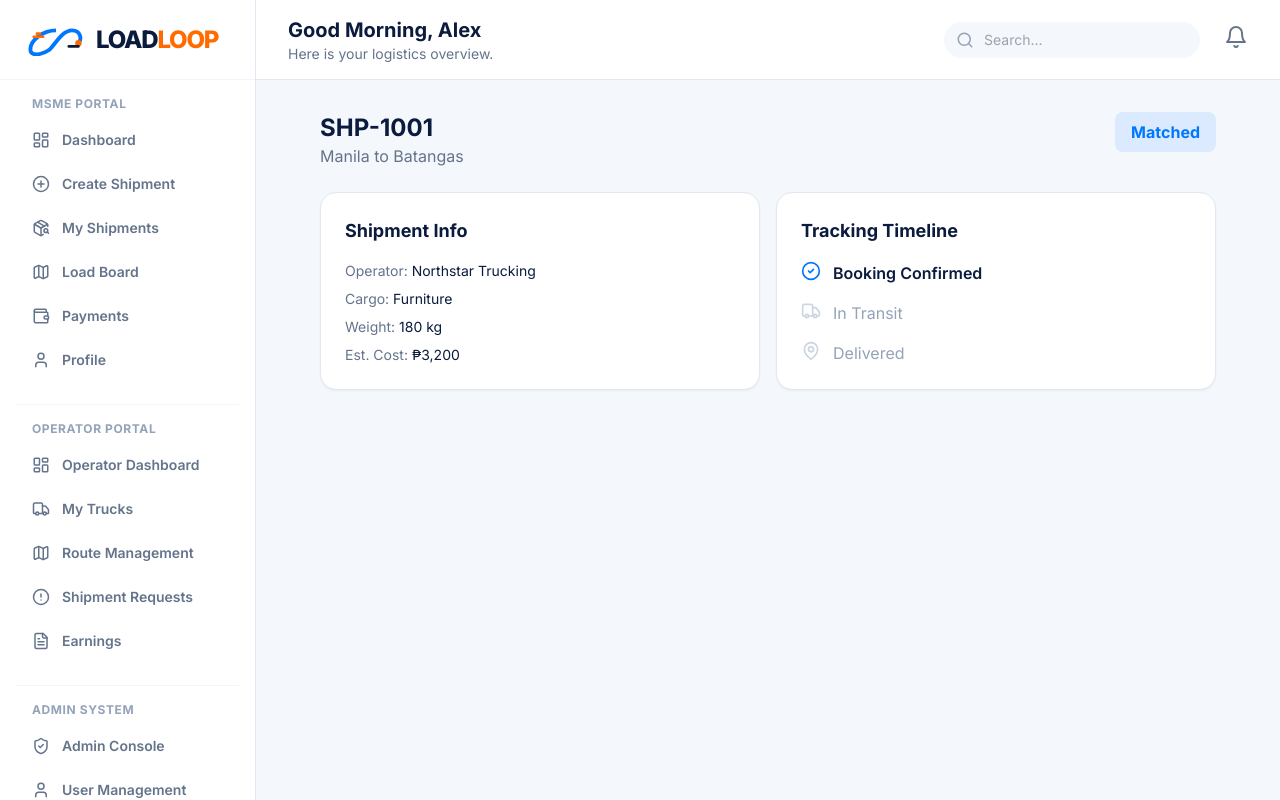
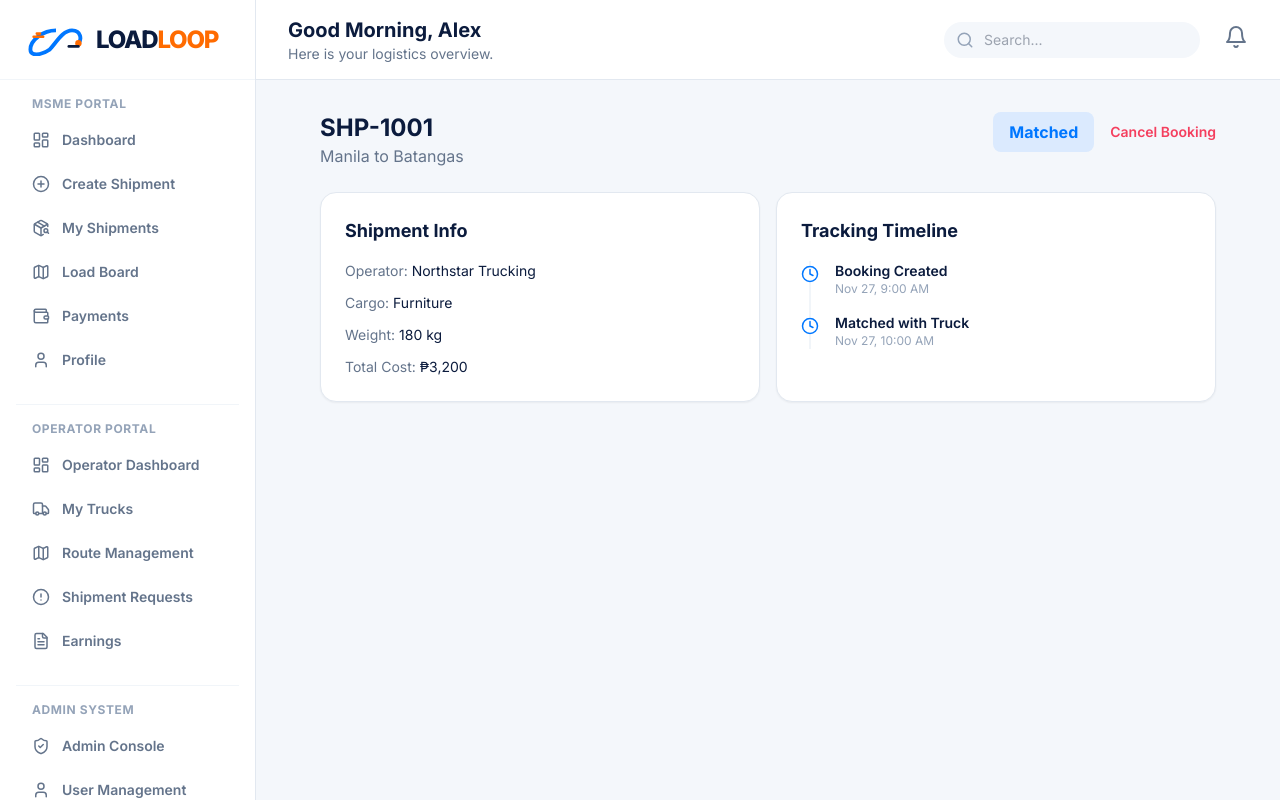
Before and after one commit to adiyel/loadloop-prototype, a Next.js app: page /dashboard/shipments/SHP-1001 in a window 1280 px wide. Built offline with nearby package versions, Linux system fonts and the light colour scheme.

Commit message:
Enhance ShipmentDetails with booking cancellation
Refactor ShipmentDetails component to include booking cancellation functionality and improve booking display logic.

```diff
--- a/app/dashboard/shipments/[id]/page.tsx
+++ b/app/dashboard/shipments/[id]/page.tsx
@@ -1,17 +1,23 @@
 "use client";
 import { useApp } from "@/context/AppContext";
-import { notFound, useParams } from "next/navigation";
-import { Truck, CheckCircle2, MapPin } from "lucide-react";
+import { notFound, useParams, useRouter } from "next/navigation";
+import { CheckCircle2, Clock, XCircle } from "lucide-react";
 
 export default function ShipmentDetails() {
   const { id } = useParams();
-  const { shipments, bookings } = useApp(); // Added bookings here
+  const router = useRouter();
+  const { shipments, bookings, cancelBooking } = useApp();
+  const shipment = shipments.find(s => s.id === id);
+  const booking = bookings.find(b => b.shipmentId === id);
 
-  const shipment = shipments.find(s => s.id === id);
   if (!shipment) return notFound();
 
-  // Find the booking associated with this shipment to get cost and operator
-  const booking = bookings.find(b => b.shipmentId === shipment.id);
+  const handleCancel = () => {
+    if (booking && confirm("Are you sure you want to cancel this booking?")) {
+      cancelBooking(booking.id);
+      router.push("/dashboard/shipments");
+    }
+  };
 
   return (
     <div className="max-w-4xl mx-auto space-y-6">
@@ -20,26 +26,46 @@ export default function ShipmentDetails() {
           <h1 className="text-2xl font-bold text-brand-navy">{shipment.id}</h1>
           <p className="text-slate-500">{shipment.origin} to {shipment.dest}</p>
         </div>
-        <span className="px-4 py-2 bg-blue-100 text-brand-blue font-bold rounded-lg">{shipment.status}</span>
+        <div className="flex items-center gap-4">
+          <span className={`px-4 py-2 font-bold rounded-lg ${
+            shipment.status === 'Delivered' ? 'bg-green-100 text-green-700' :
+            shipment.status === 'Cancelled' ? 'bg-rose-100 text-rose-700' :
+            'bg-blue-100 text-brand-blue'
+          }`}>{shipment.status}</span>
+
+          {booking && ["Pending", "Matched", "Confirmed"].includes(booking.status) && (
+            <button onClick={handleCancel} className="text-sm font-semibold text-rose-500 hover:underline">Cancel Booking</button>
+          )}
+        </div>
       </div>
 
-      <div className="grid grid-cols-2 gap-4">
+      <div className="grid grid-cols-1 md:grid-cols-2 gap-4">
         <div className="bg-white p-6 rounded-2xl shadow-sm border border-slate-200">
           <h2 className="font-bold text-lg mb-4 text-brand-navy">Shipment Info</h2>
-          <div className="space-y-2 text-sm">
-            <p><span className="text-slate-500">Operator:</span> {booking ? booking.operator : "Unassigned"}</p>
+          <div className="space-y-3 text-sm">
+            <p><span className="text-slate-500">Operator:</span> {booking?.operator || "Searching..."}</p>
             <p><span className="text-slate-500">Cargo:</span> {shipment.cargo}</p>
             <p><span className="text-slate-500">Weight:</span> {shipment.weight} kg</p>
-            <p><span className="text-slate-500">Est. Cost:</span> {booking ? `₱${booking.cost.toLocaleString()}` : "Pending Match"}</p>
+            {booking && <p><span className="text-slate-500">Total Cost:</span> ₱{booking.cost.toLocaleString()}</p>}
           </div>
         </div>
 
         <div className="bg-white p-6 rounded-2xl shadow-sm border border-slate-200">
           <h2 className="font-bold text-lg mb-4 text-brand-navy">Tracking Timeline</h2>
-          <div className="space-y-4">
-             <div className="flex gap-3"><CheckCircle2 className="text-brand-blue shrink-0" size={20}/> <div><p className="font-semibold">Booking Confirmed</p></div></div>
-             <div className="flex gap-3"><Truck className={shipment.status !== "Pending" && shipment.status !== "Matched" ? "text-brand-blue" : "text-slate-300"} size={20}/> <div><p className={shipment.status !== "Pending" && shipment.status !== "Matched" ? "font-semibold" : "text-slate-400"}>In Transit</p></div></div>
-             <div className="flex gap-3"><MapPin className={shipment.status === "Delivered" ? "text-brand-blue" : "text-slate-300"} size={20}/> <div><p className={shipment.status === "Delivered" ? "font-semibold" : "text-slate-400"}>Delivered</p></div></div>
+          <div className="space-y-4 relative before:absolute before:inset-0 before:ml-2 before:h-full before:w-0.5 before:bg-slate-100">
+            {shipment.timeline.map((event, i) => (
+              <div key={i} className="relative flex gap-4 items-start">
+                <div className="mt-1 bg-white z-10 shrink-0">
+                  {event.status.includes("Cancelled") ? <XCircle className="text-rose-500" size={18}/> :
+                   event.status.includes("Delivered") ? <CheckCircle2 className="text-green-500" size={18}/> :
+                   <Clock className="text-brand-blue" size={18}/>}
+                </div>
+                <div>
+                  <p className="font-semibold text-brand-navy text-sm">{event.status}</p>
+                  <p className="text-xs text-slate-400">{event.time}</p>
+                </div>
+              </div>
+            ))}
           </div>
         </div>
       </div>
```
